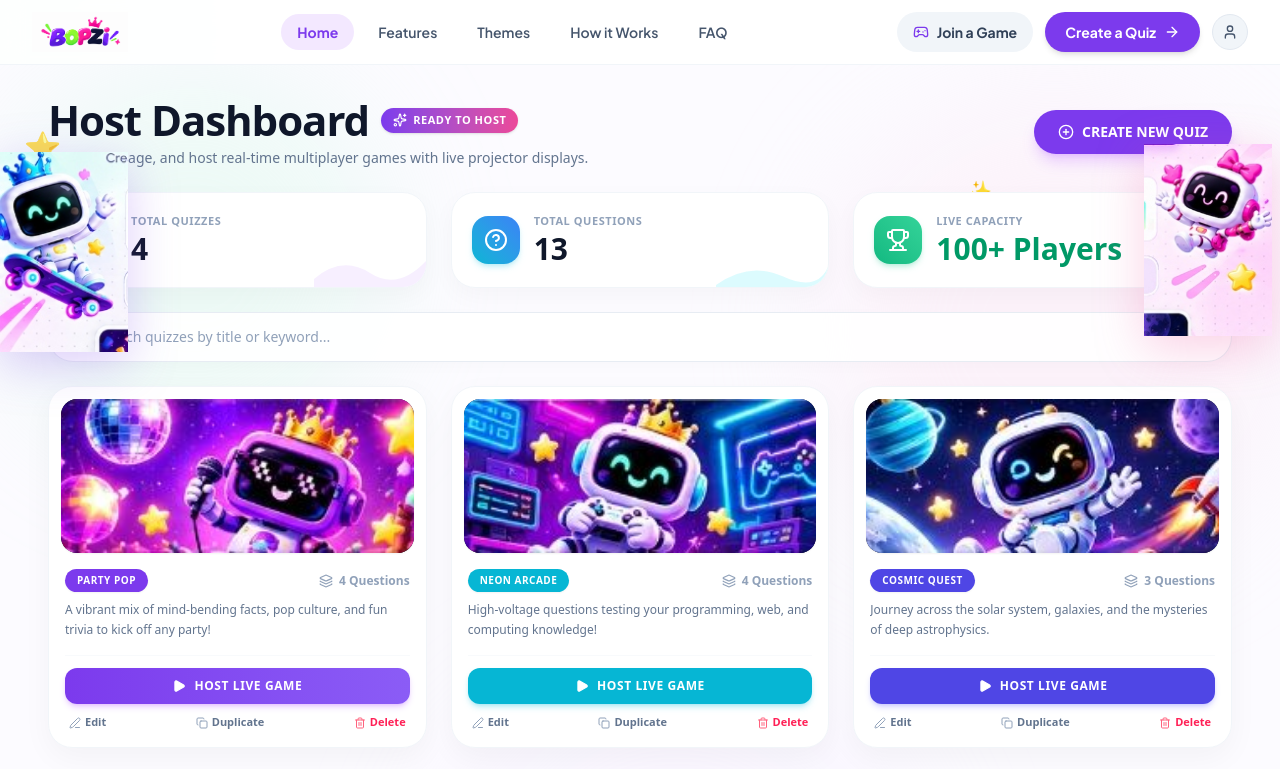
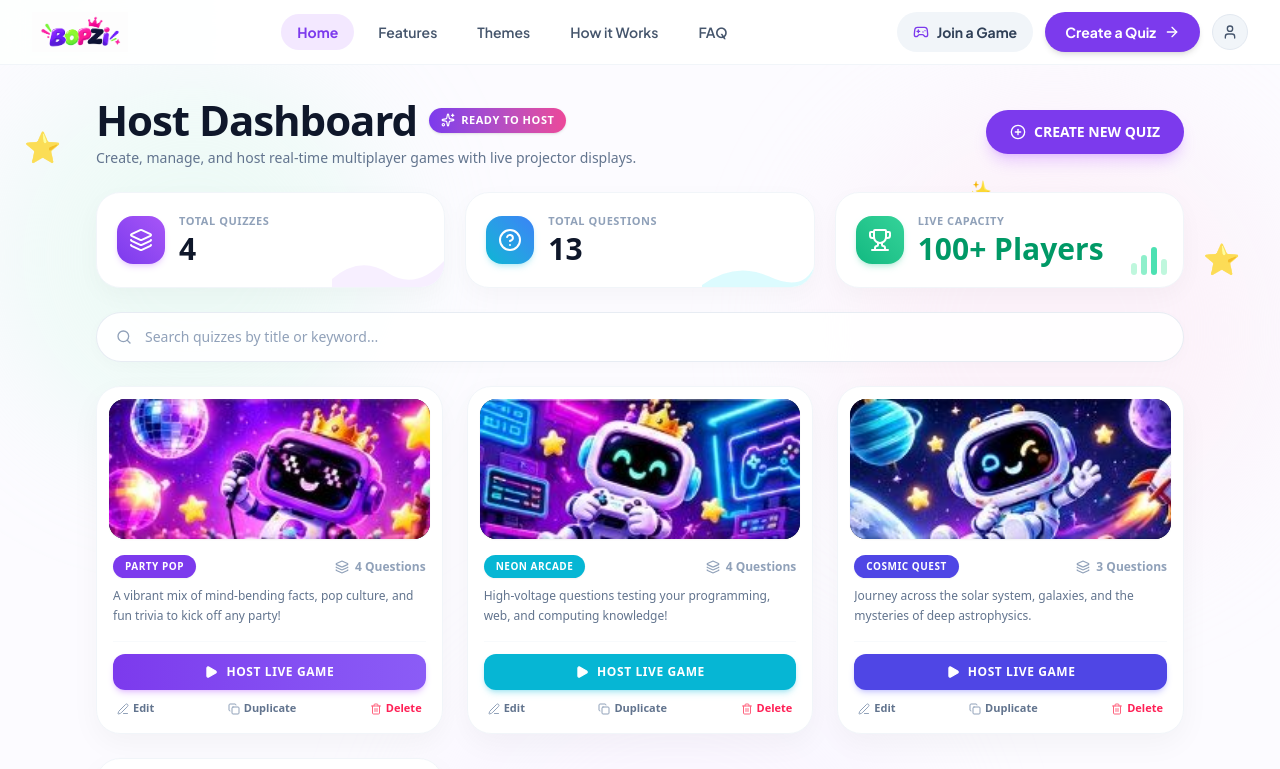
Before and after one commit to ab2030909/Bopzi, a Next.js app: page /dashboard in a window 1280 px wide. Shown: the top 769 px of the page. Built offline with nearby package versions, Linux system fonts and the light colour scheme.

Commit message:
style: center dashboard stats and quiz cards with balanced margins

```diff
--- a/src/app/dashboard/page.tsx
+++ b/src/app/dashboard/page.tsx
@@ -127,7 +127,7 @@ export default function DashboardPage() {
       <div className="absolute top-28 right-72 text-pink-300 text-xl select-none pointer-events-none">✨</div>
 
       {/* Main Container */}
-      <div className="max-w-[1550px] mx-auto px-4 sm:px-6 lg:px-12 py-6 sm:py-8 w-full relative z-10 flex-1 flex flex-col">
+      <div className="max-w-[1200px] mx-auto px-6 sm:px-10 lg:px-14 py-6 sm:py-8 w-full relative z-10 flex-1 flex flex-col">
         {/* Top Header Row */}
         <div className="flex flex-col md:flex-row md:items-center justify-between gap-4 mb-6 relative">
           <div>
@@ -156,8 +156,8 @@ export default function DashboardPage() {
 
         {/* Mascot & Stats Row */}
         <div className="relative mb-6">
-          {/* Left Skater Mascot */}
-          <div className="hidden xl:block absolute -left-12 -top-10 w-32 h-auto z-20 pointer-events-none select-none">
+          {/* Left Skater Mascot - placed in the left margin area */}
+          <div className="hidden 2xl:block absolute -left-28 -top-8 w-32 h-auto z-20 pointer-events-none select-none">
             <img
               src="/images/dashboard_mascot_skater.png"
               alt="Bopzi Skater Mascot"
@@ -165,8 +165,8 @@ export default function DashboardPage() {
             />
           </div>
 
-          {/* Right Cheerleader Mascot */}
-          <div className="hidden xl:block absolute -right-10 -top-12 w-32 h-auto z-20 pointer-events-none select-none">
+          {/* Right Cheerleader Mascot - placed in the right margin area */}
+          <div className="hidden 2xl:block absolute -right-28 -top-10 w-32 h-auto z-20 pointer-events-none select-none">
             <img
               src="/images/dashboard_mascot_cheer.png"
               alt="Bopzi Cheerleader Mascot"
@@ -175,7 +175,7 @@ export default function DashboardPage() {
           </div>
 
           {/* 3 Pill Stats Cards */}
-          <div className="grid grid-cols-1 md:grid-cols-3 gap-4 lg:gap-6">
+          <div className="grid grid-cols-1 md:grid-cols-3 gap-4 lg:gap-5">
             {/* Stat 1: Total Quizzes */}
             <div className="p-4 sm:p-5 rounded-3xl bg-white border border-slate-100 shadow-[0_8px_25px_rgba(0,0,0,0.03)] flex items-center justify-between relative overflow-hidden group hover:shadow-md transition-shadow">
               <div className="flex items-center gap-3.5 z-10">
```
